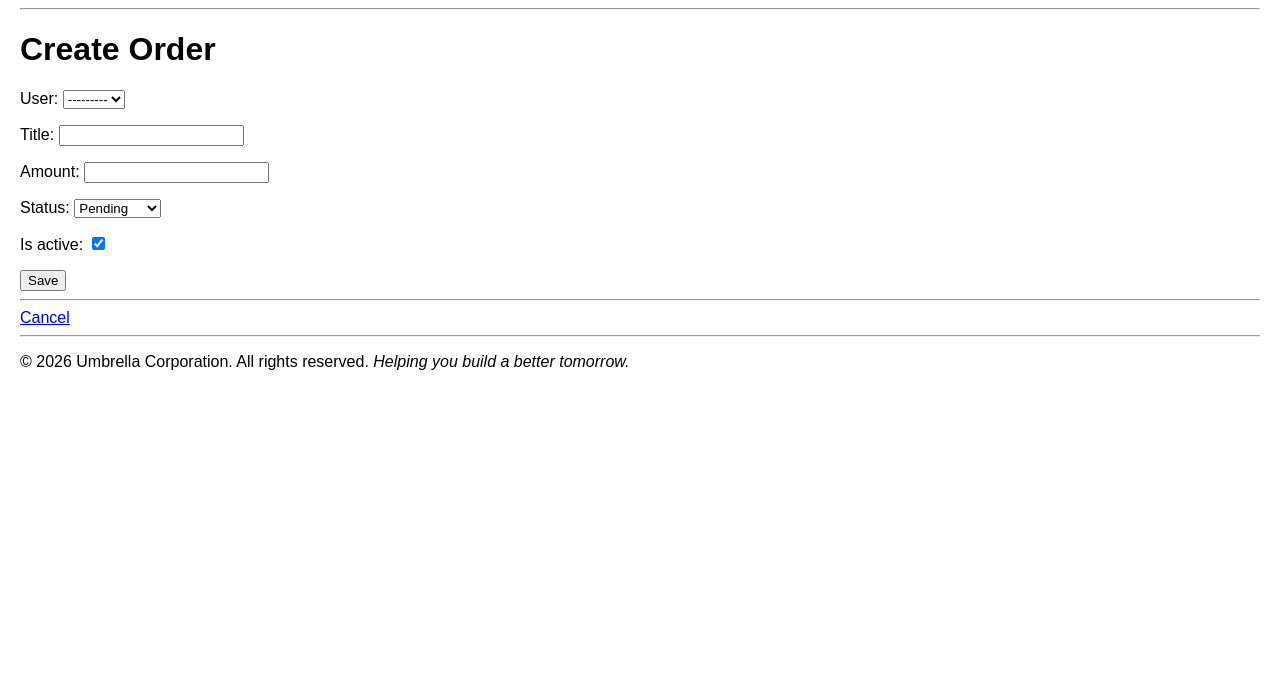
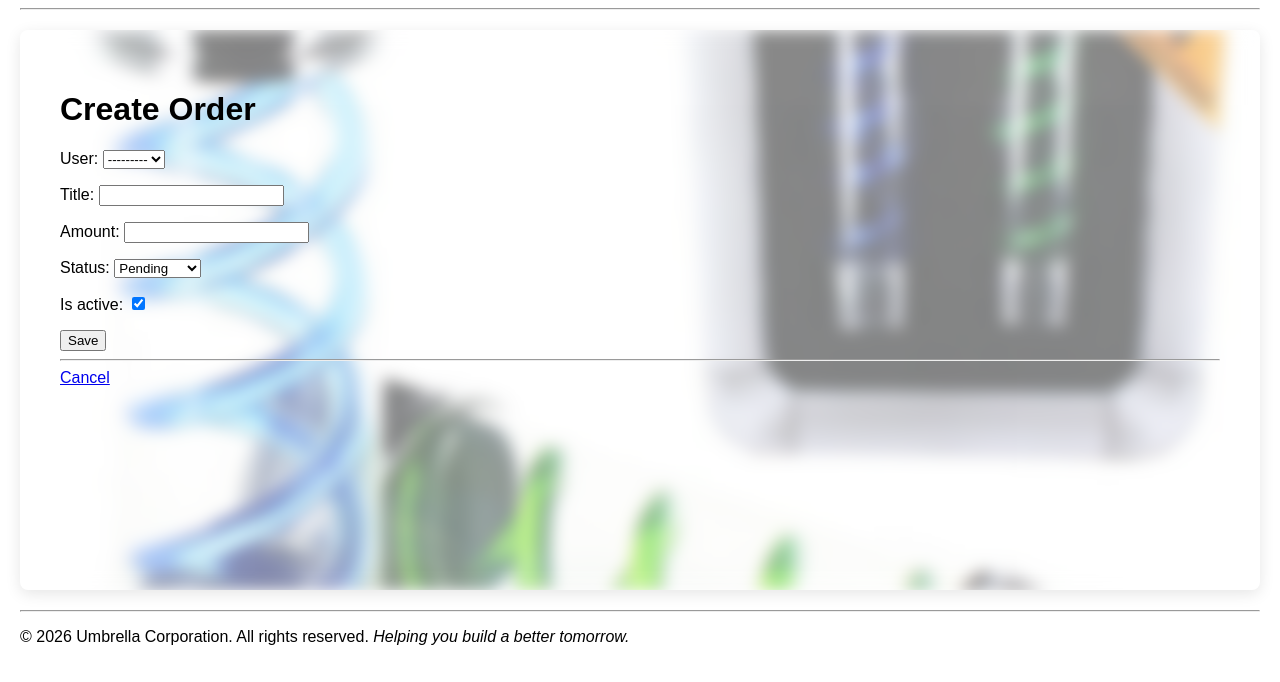
Before and after one commit to serg-razum-off/TMP_for_development, a Django app: page /orders/create/ in a window 1280 px wide. Shown: the part 150-832 px from the top of the page. Before the commit the page ends 520 px from the top, so only its background shows below. Run offline with Django 5.2, Linux system fonts and the light colour scheme.

Commit message:
SR[2026-03-29T17:04:11]: Umbrella support design in progress

```diff
--- a/orders/templates/orders/order_form.html
+++ b/orders/templates/orders/order_form.html
@@ -1,6 +1,45 @@
 {% extends "base.html" %}
+{% load static %}
 
 {% block title %}{% if object %}Edit Order{% else %}Create Order{% endif %} - Umbrella Corp{% endblock %}
+
+{% block body_class %}order-form-page{% endblock %}
+
+{% block extra_head %}
+<style>
+    .order-form-page main {
+        position: relative;
+        min-height: 60vh;
+        padding: 40px;
+        margin: 20px 0;
+        border-radius: 8px;
+        overflow: hidden;
+        box-shadow: 0 4px 15px rgba(0,0,0,0.1);
+    }
+
+    .order-form-page main::before {
+        content: "";
+        position: absolute;
+        top: 0;
+        left: 0;
+        width: 100%;
+        height: 100%;
+        background-image: url("{% static 'orders/images/EditOrder.png' %}");
+        background-size: cover;
+        background-position: center;
+        background-repeat: no-repeat;
+        filter: blur(8px);
+        -webkit-filter: blur(8px);
+        z-index: -1;
+        opacity: 0.5;
+    }
+
+    .order-form-page main > * {
+        position: relative;
+        z-index: 1;
+    }
+</style>
+{% endblock %}
 
 {% block content %}
     <h1>{% if object %}Edit Order{% else %}Create Order{% endif %}</h1>
```
Also changed, not shown: orders/templates/orders/order_detail.html (+39 -0 lines), orders/static/orders/images/ViewOrder.png (added).
